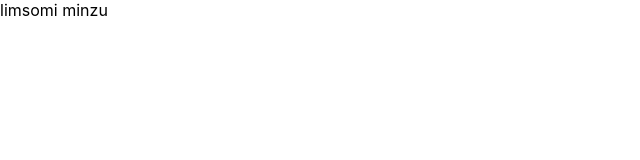
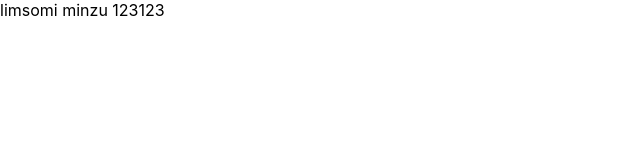
Before and after one commit to uznimzu/front, a React (Create React App) app in the folder a-cup-of-coffee/: page / in a window 1280 px wide. Shown: the top 160 px of the page, without its empty margins (0-640 px from the left). Built offline with nearby package versions, Linux system fonts and the light colour scheme.

Commit message:
[Refactor]_한 번 더 수정
[Refactor]_한 번 더 수정

```diff
--- a/a-cup-of-coffee/src/App.js
+++ b/a-cup-of-coffee/src/App.js
@@ -6,6 +6,7 @@ function App() {
     <div>
       limsomi
       minzu
+      123123
     </div>
   );
 }
```
